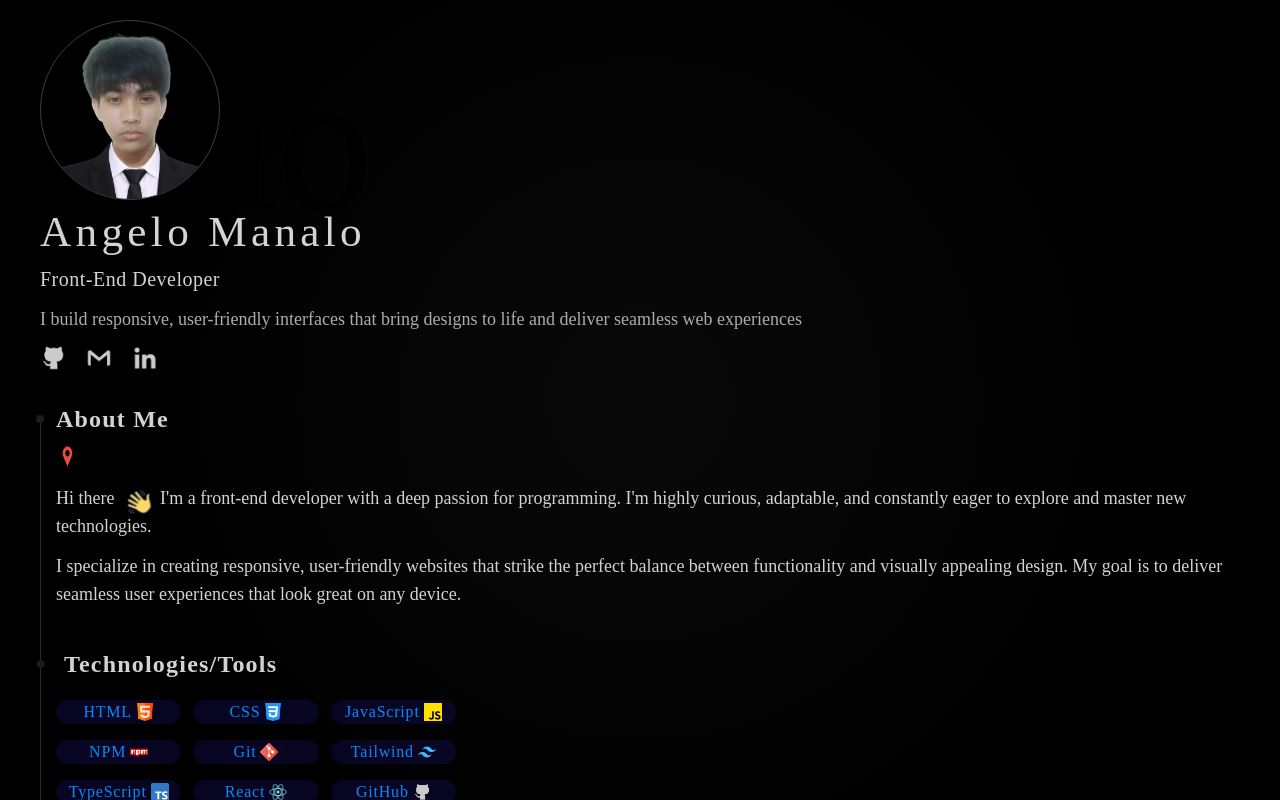
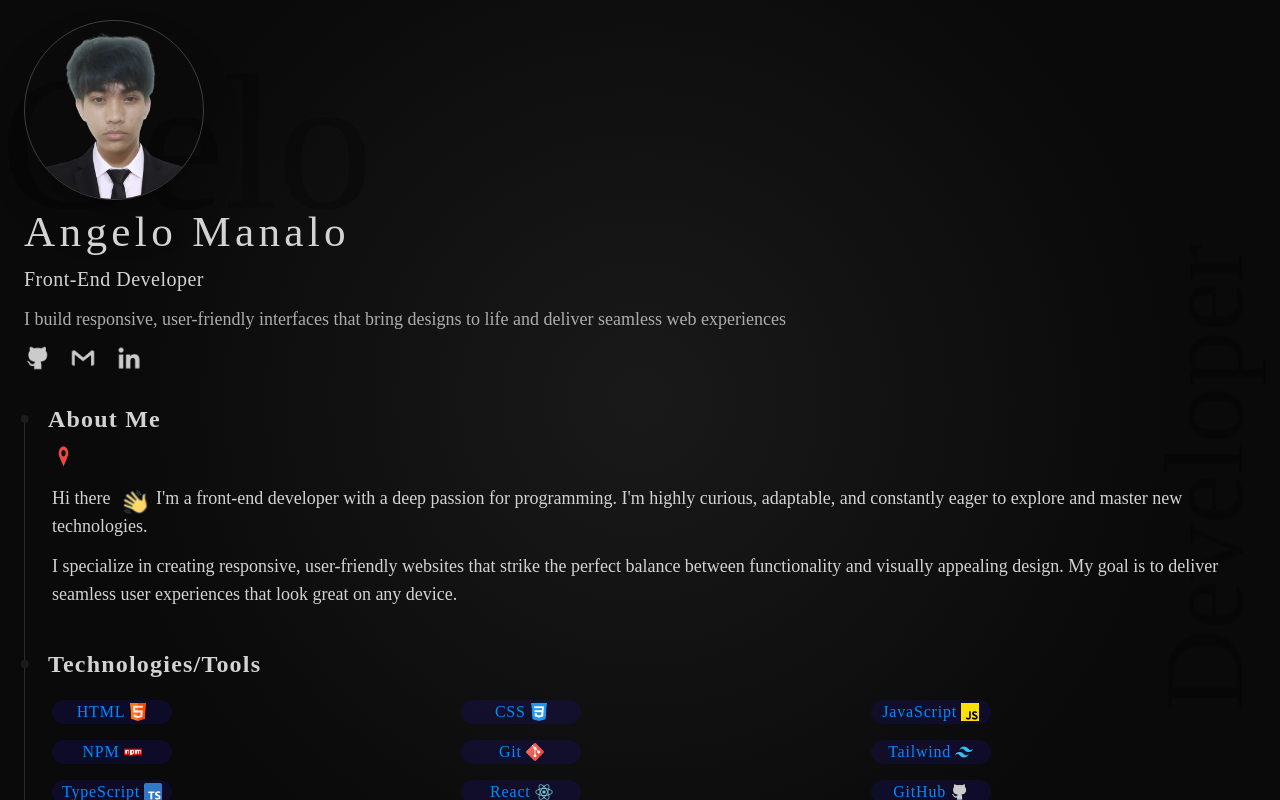
Before and after one commit to Gelodev04/gelo-portfolio, a React (Vite) app: page / in a window 1280 px wide. Built offline with nearby package versions, Linux system fonts and the light colour scheme; a web font is replaced by a local one.

Commit message:
fixed the background

```diff
--- a/src/App.jsx
+++ b/src/App.jsx
@@ -29,10 +29,10 @@ function App() {
         className="gradient-background min-h-screen scrollbar  overflow-hidden relative"
         onMouseMove={handleMouseMove}
         style={{
-          background: `radial-gradient(circle at ${gradientPosition.x}% ${gradientPosition.y}%, #080808 10%, black 70%)`,
+          background: `radial-gradient(circle at ${gradientPosition.x}% ${gradientPosition.y}%, #1a1919 2%, #0a0a0a 70%)`,
         }}
       >
-        <div className="pl-10 pt-5 z-[9999] absolute overflow-y-scroll h-[100vh]">
+        <div className="pl-6 pt-5 z-[9999] absolute overflow-y-scroll h-[100vh]">
           <Name />
           <Contact />
 
@@ -40,7 +40,7 @@ function App() {
             {/* SECTION LINE */}
             <div className="absolute">
               <div className="w-[1px] h-[600px] top-3  bg-[#2b2b2b] relative">
-                <div className="w-[8px] right-1/2 -translate-x-1/2 h-[8px] bg-[#1d1b1b] rounded-[50%]"></div>
+
 
               </div>
             </div>
--- a/src/components/AboutMe.jsx
+++ b/src/components/AboutMe.jsx
@@ -6,7 +6,12 @@ import hand from "./images/hello.png"
 function AboutMe() {
   return (
     <div className='text-[#D3D3D3] mt-8 pr-10 text-lg'>
+      <div className='flex items-center'>
+      <div className="w-[8px] -translate-x-[1.2rem] h-[8px] bg-[#1d1b1b] rounded-[50%]"></div>
       <h1 className='text-2xl  font-semibold tracking-wider'>About Me</h1>
+      </div>
+
+      <div className='mx-3'>
       <Location/>
       <p className=''>
       Hi there <span class="wave px-2"><img className='relative top-2 w-[25px]  ' src={hand} alt="" /></span>I'm a front-end developer with a deep passion for programming. I'm highly curious, adaptable, and constantly eager to explore and master new technologies.
@@ -15,6 +20,7 @@ function AboutMe() {
       I specialize in creating responsive, user-friendly websites that strike the perfect balance between functionality and visually appealing design. My goal is to deliver seamless user experiences that look great on any device.
       </p>
     </div>
+    </div>
   )
 }
 
--- a/src/components/BackgroundText.jsx
+++ b/src/components/BackgroundText.jsx
@@ -3,9 +3,9 @@ import React from 'react'
 function BackgroundText() {
   return (
     <div className="absolute h-screen w-screen ">
-    <h1 className="text-[12rem] text-black opacity-[0.5]">Gelo</h1>
+    <h1 className="text-[12rem] text-black opacity-[0.2]">Gelo</h1>
     <div className="absolute -rotate-90 right-[4.7rem] origin-right top-[10rem]">
-        <h1 className="text-[7rem] text-black  writing-mode-vertical opacity-[0.5]">Developer</h1>
+        <h1 className="text-[7rem] text-black  writing-mode-vertical opacity-[0.2]">Developer</h1>
     </div>
 </div>
 
--- a/src/components/Technologies.jsx
+++ b/src/components/Technologies.jsx
@@ -9,6 +9,7 @@ import social from "./images/social.png";
 import tailwind from "./images/tailwind.png";
 import typescript from "./images/typescript.png";
 import react from "./images/react.png";
+import nodejs from "./images/nodejs.png";
 
 function Technologies() {
   return (
@@ -19,7 +20,7 @@ function Technologies() {
           Technologies/Tools
         </h1>
       </div>
-      <div className="max-w-[400px] pt-5">
+      <div className=" pt-5 px-3 ">
         <ul className="grid grid-cols-3 gap-y-4 gap-x-3 tracking-wider">
           {[
             { name: "HTML", img: html },
@@ -31,10 +32,11 @@ function Technologies() {
             { name: "TypeScript", img: typescript },
             { name: "React", img: react },
             { name: "GitHub", img: githubdark },
+            { name: "NodeJS", img: nodejs },
           ].map((tech, index) => (
             <li
               key={index}
-              className="button-64 rounded-3xl text-[#008cff] bg-[#1d1374] bg-opacity-30"
+              className="w-[120px] rounded-3xl text-[#008cff] bg-[#1d1374] bg-opacity-30"
             >
               <span className="text flex items-center justify-center gap-1">
                 {tech.name}{" "}
```
Also changed, not shown: src/components/images/nodejs.png (added).
